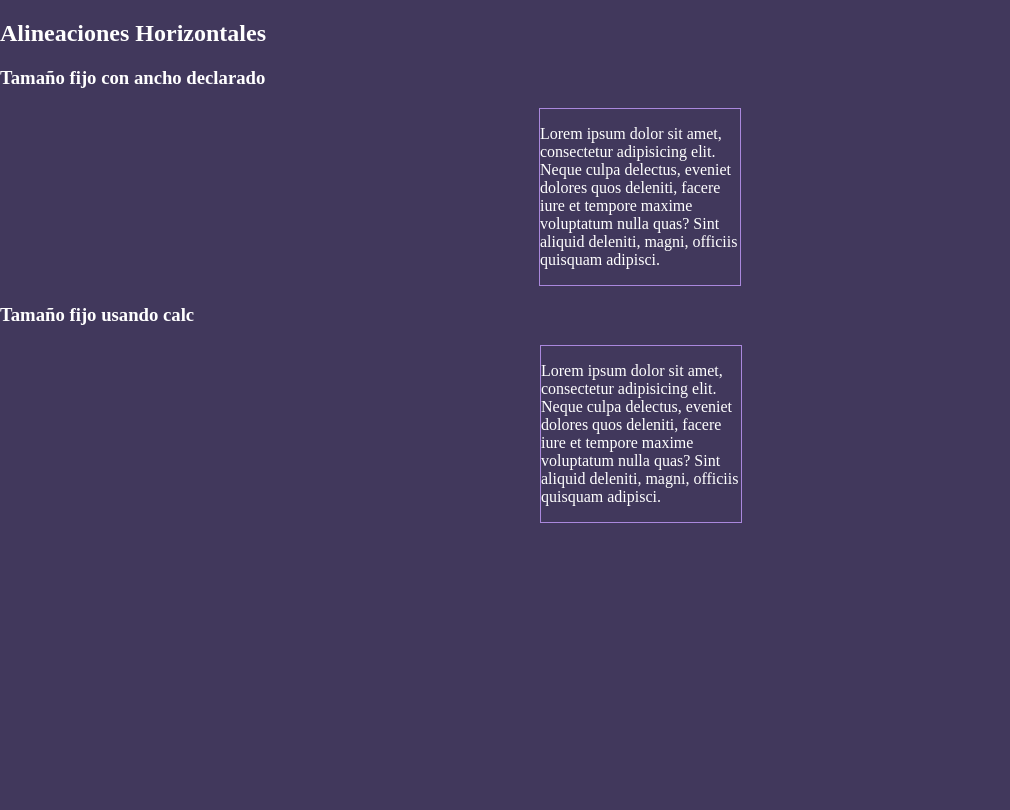
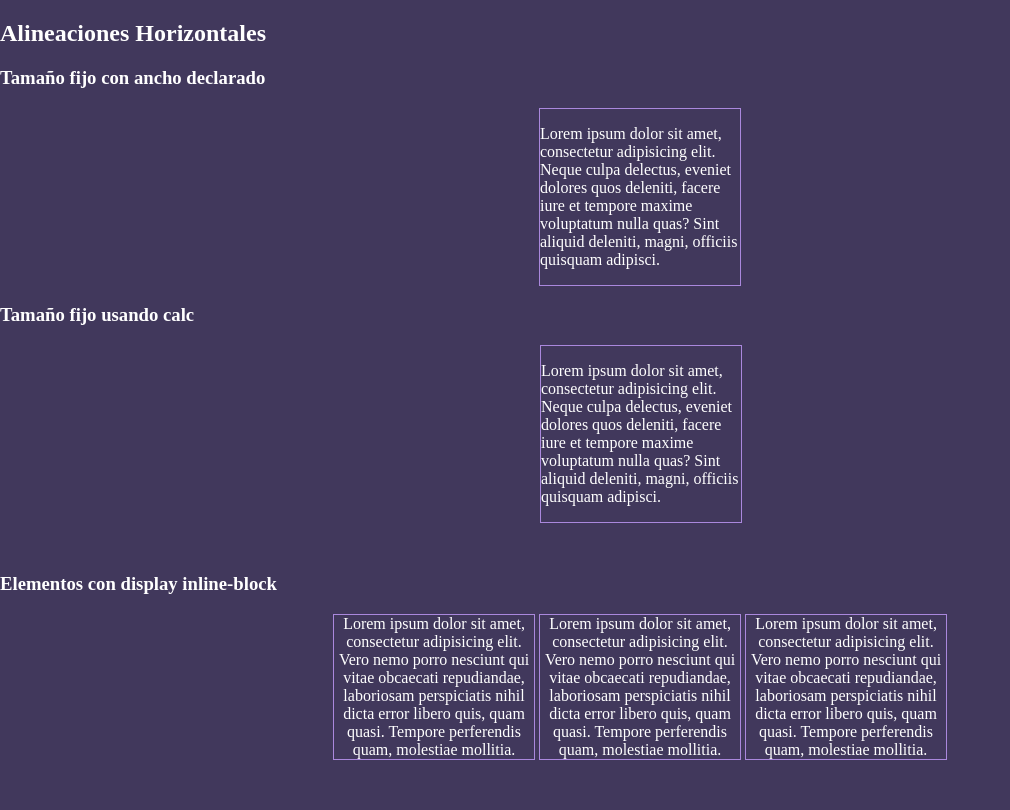
Before and after one commit to JoseCrz/dwo-alineacion, a plain HTML site: page index.html in a window 1280 px wide. Shown: the whole page, without its empty margins (0-1010 px from the left). Drawn offline with Linux system fonts and the light colour scheme.

Commit message:
Alineación con display inline-block

```diff
--- a/css/style.css
+++ b/css/style.css
@@ -18,3 +18,9 @@ body {
   /*no funciona bien con safari*/
   margin-left: calc(100vw / 2 - 100px)
 }
+.tipo-c {
+  text-align: center;
+}
+.tipo-c .caja {
+  display: inline-block;
+}
--- a/index.html
+++ b/index.html
@@ -16,5 +16,11 @@
     <div class="caja tipo-b">
       <p>Lorem ipsum dolor sit amet, consectetur adipisicing elit. Neque culpa delectus, eveniet dolores quos deleniti, facere iure et tempore maxime voluptatum nulla quas? Sint aliquid deleniti, magni, officiis quisquam adipisci.</p>
     </div>
+    <h3>Elementos con display inline-block</h3>
+    <div class="tipo-c">
+      <div class="caja">Lorem ipsum dolor sit amet, consectetur adipisicing elit. Vero nemo porro nesciunt qui vitae obcaecati repudiandae, laboriosam perspiciatis nihil dicta error libero quis, quam quasi. Tempore perferendis quam, molestiae mollitia.</div>
+      <div class="caja">Lorem ipsum dolor sit amet, consectetur adipisicing elit. Vero nemo porro nesciunt qui vitae obcaecati repudiandae, laboriosam perspiciatis nihil dicta error libero quis, quam quasi. Tempore perferendis quam, molestiae mollitia.</div>
+      <div class="caja">Lorem ipsum dolor sit amet, consectetur adipisicing elit. Vero nemo porro nesciunt qui vitae obcaecati repudiandae, laboriosam perspiciatis nihil dicta error libero quis, quam quasi. Tempore perferendis quam, molestiae mollitia.</div>
+    </div>
   </body>
 </html>
```
